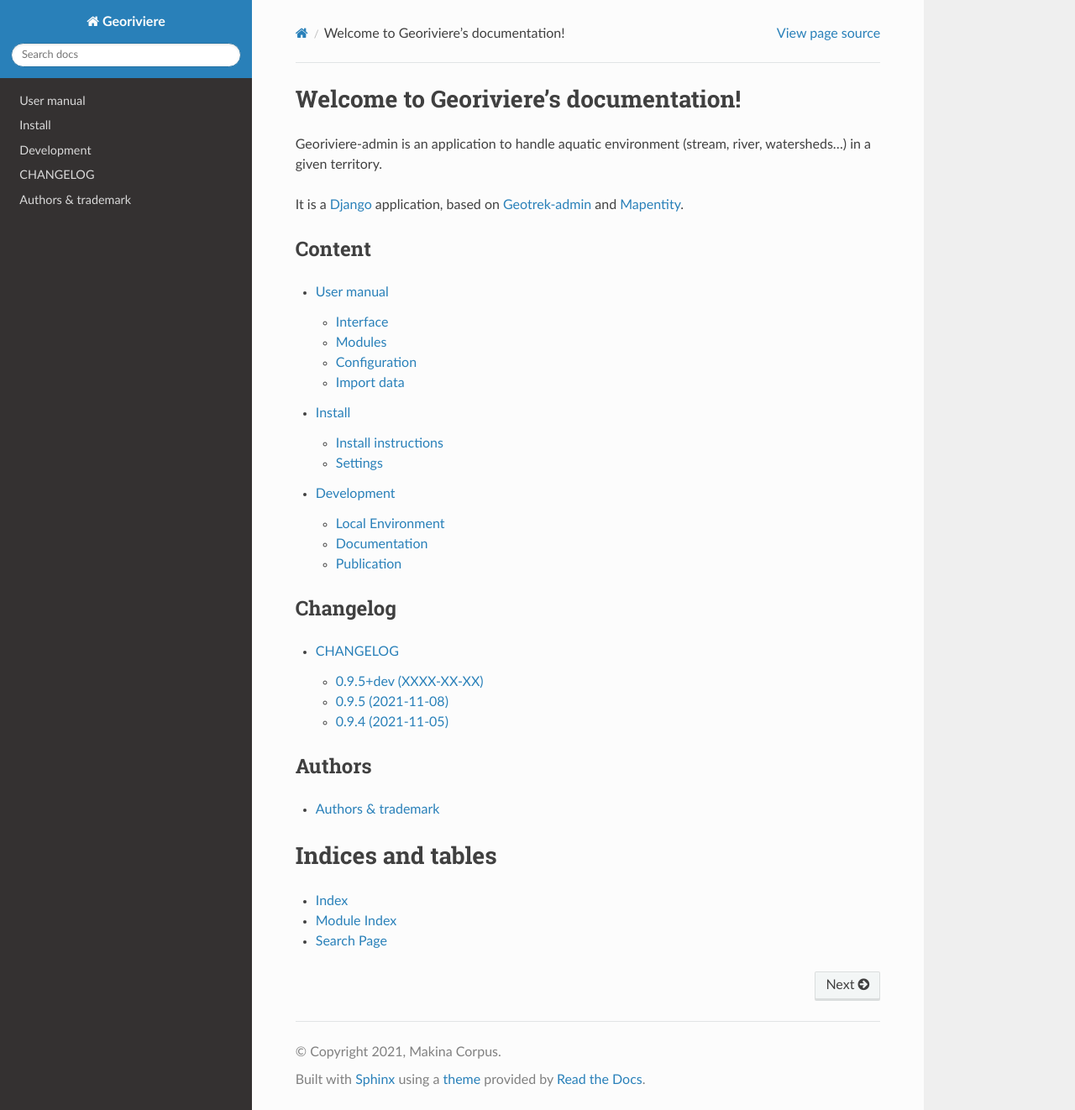
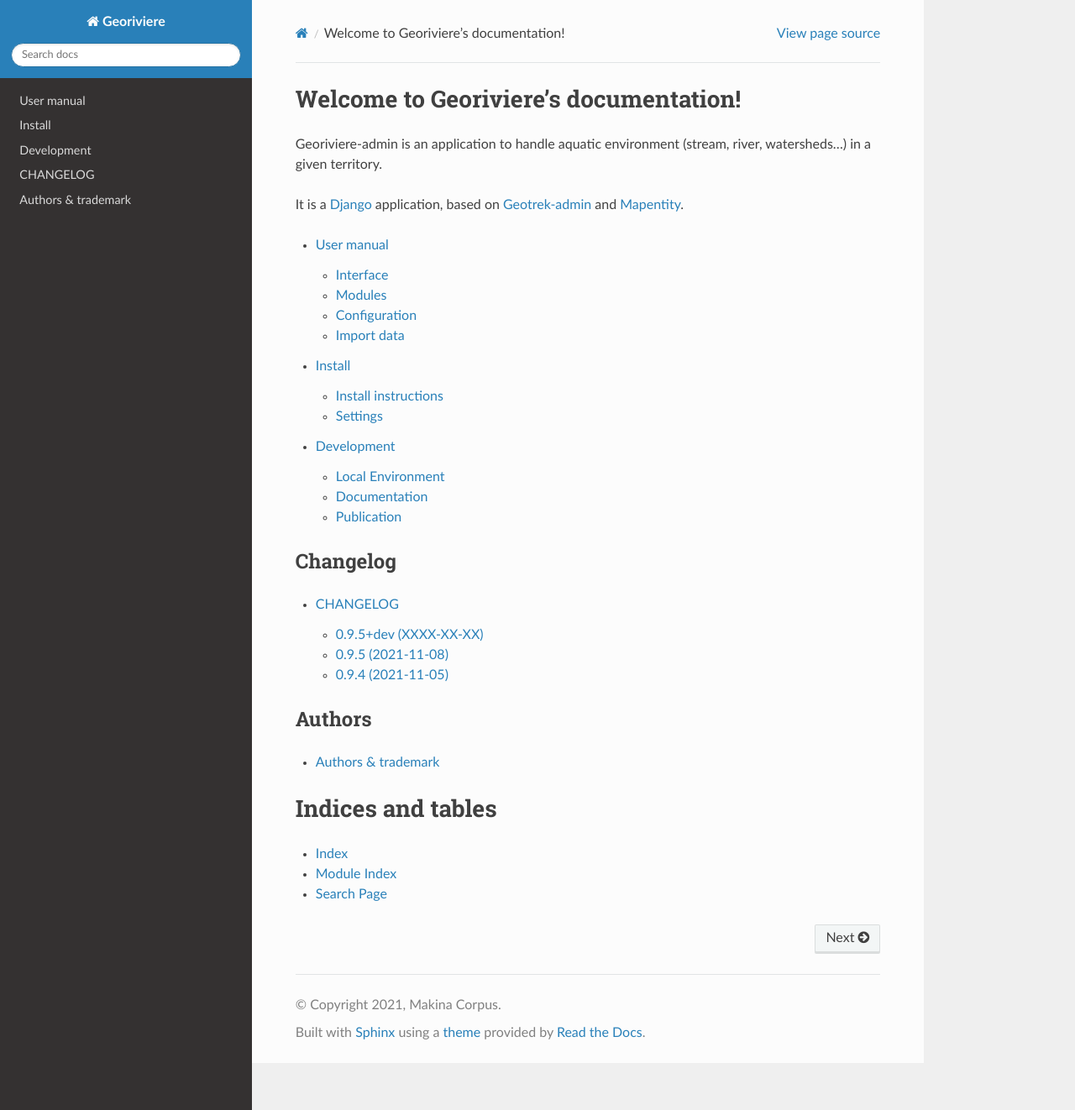
Before and after one commit to Georiviere/Georiviere-admin, a Sphinx documentation site: the page built from docs/index.rst, in a window 1280 px wide and 1322 px high. Shown: the whole window at 84% size. Built offline with Sphinx 7.4.7 and the Read the Docs theme 2.0.0, drawn with Linux system fonts in a browser that asks for light colours; the version number could not be read and is left out.

Commit message:
Update doc with content in sidebar

```diff
--- a/docs/index.rst
+++ b/docs/index.rst
@@ -5,8 +5,7 @@ Georiviere-admin is an application to handle aquatic environment (stream, river,
 
 It is a `Django <https://www.djangoproject.com/>`_ application, based on `Geotrek-admin <https://geotrek.readthedocs.io/>`_ and `Mapentity <https://django-mapentity.readthedocs.io/>`_.
 
-Content
--------
+.. _contents:
 
 .. toctree::
     :maxdepth: 2
```
